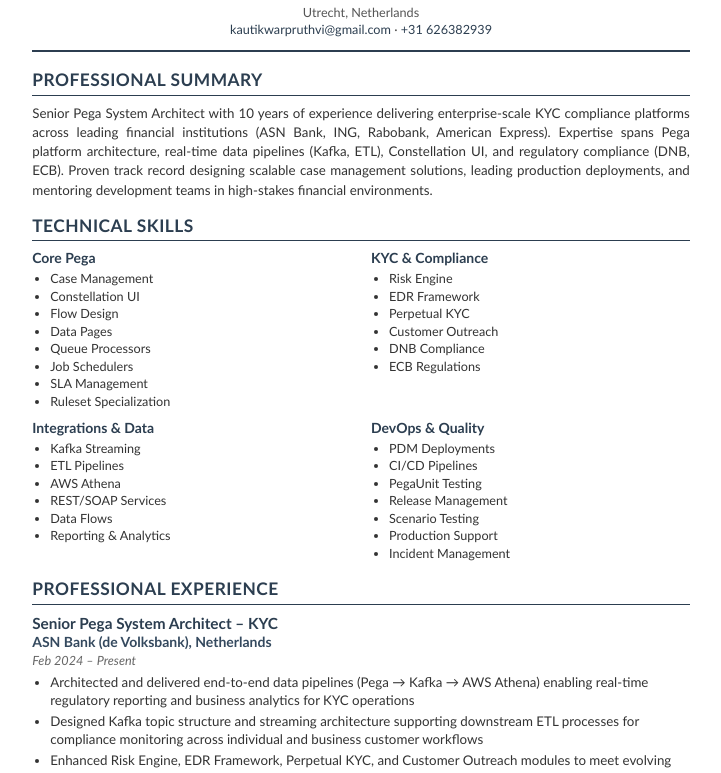
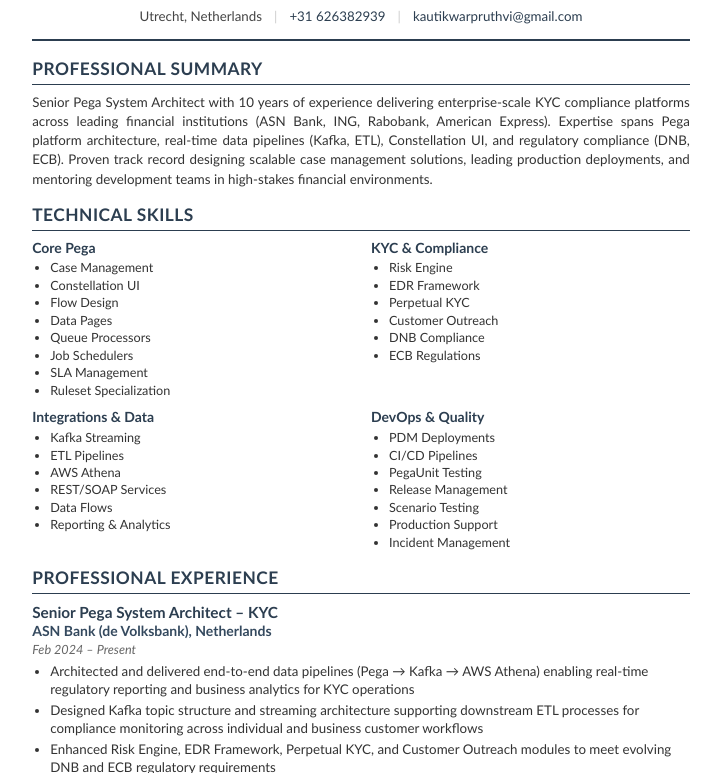
Before and after one commit to pruthvi2805/personal-portfolio, a plain HTML site: page resume-print.html in a window 1280 px wide. Shown: the part 154-927 px from the top of the page, without its empty margins (279-1000 px from the left). Drawn offline with Linux system fonts and the light colour scheme.

Commit message:
Refine resume header layout: prevent overflow and improve professional look

```diff
--- a/resume-print.html
+++ b/resume-print.html
@@ -1,5 +1,6 @@
 <!DOCTYPE html>
 <html lang="en">
+
 <head>
   <meta charset="UTF-8">
   <meta name="viewport" content="width=device-width, initial-scale=1.0">
@@ -106,10 +107,21 @@
     }
 
     .contact-info {
-      font-size: 9.5pt;
-      color: #555;
-      margin-top: 6px;
-      line-height: 1.3;
+      font-size: 10pt;
+      color: #444;
+      margin-top: 10px;
+      line-height: 1.5;
+      display: flex;
+      justify-content: center;
+      flex-wrap: wrap;
+      gap: 8px 12px;
+    }
+
+    .contact-info span,
+    .contact-info a {
+      white-space: nowrap;
+      display: flex;
+      align-items: center;
     }
 
     .contact-info a {
@@ -245,6 +257,7 @@
     }
   </style>
 </head>
+
 <body>
 
   <!-- Print Instruction Banner -->
@@ -277,8 +290,11 @@
             <h1>PRUTHVI KAUTICWAR</h1>
             <div class="title">Senior Pega System Architect</div>
             <div class="contact-info">
-              Utrecht, Netherlands<br>
-              <a href="mailto:kautikwarpruthvi@gmail.com">kautikwarpruthvi@gmail.com</a> · <a href="tel:+31626382939">+31 626382939</a>
+              <span>Utrecht, Netherlands</span>
+              <span style="color: #ccc;">|</span>
+              <a href="tel:+31626382939">+31 626382939</a>
+              <span style="color: #ccc;">|</span>
+              <a href="mailto:kautikwarpruthvi@gmail.com">kautikwarpruthvi@gmail.com</a>
             </div>
           </div>
         `;
@@ -429,4 +445,5 @@
   </script>
 
 </body>
+
 </html>
```
